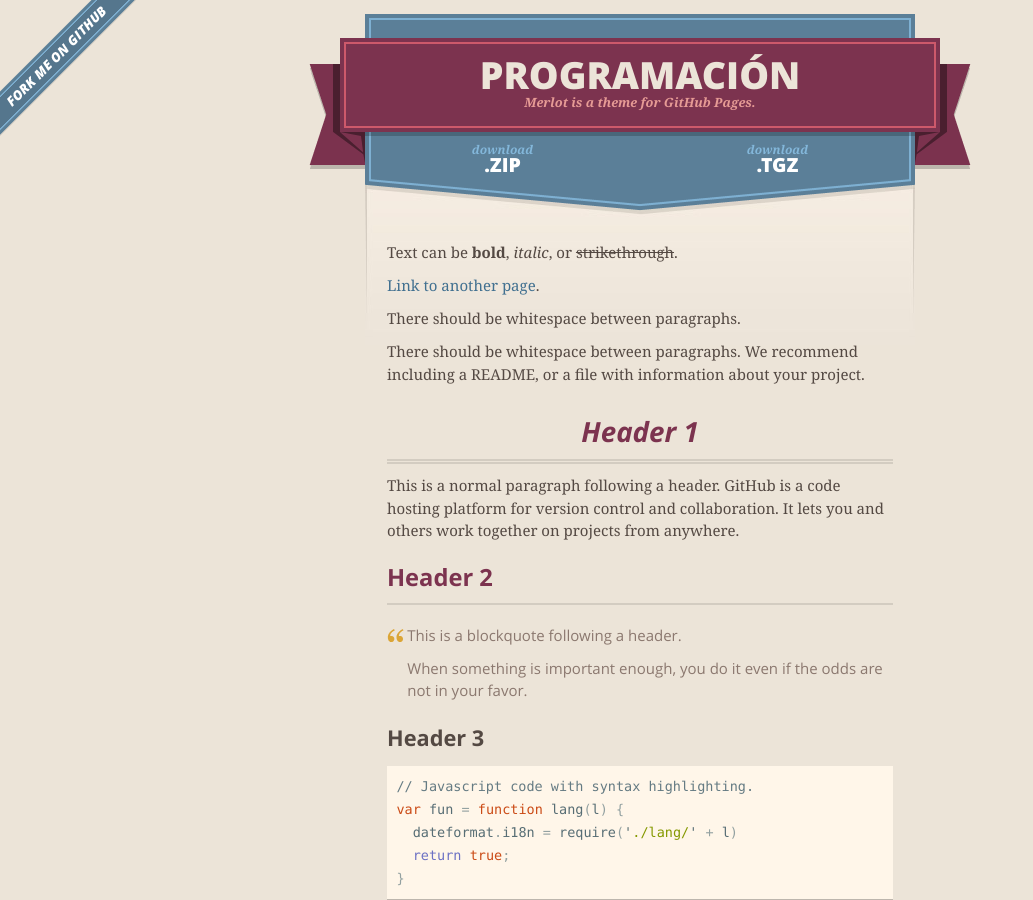
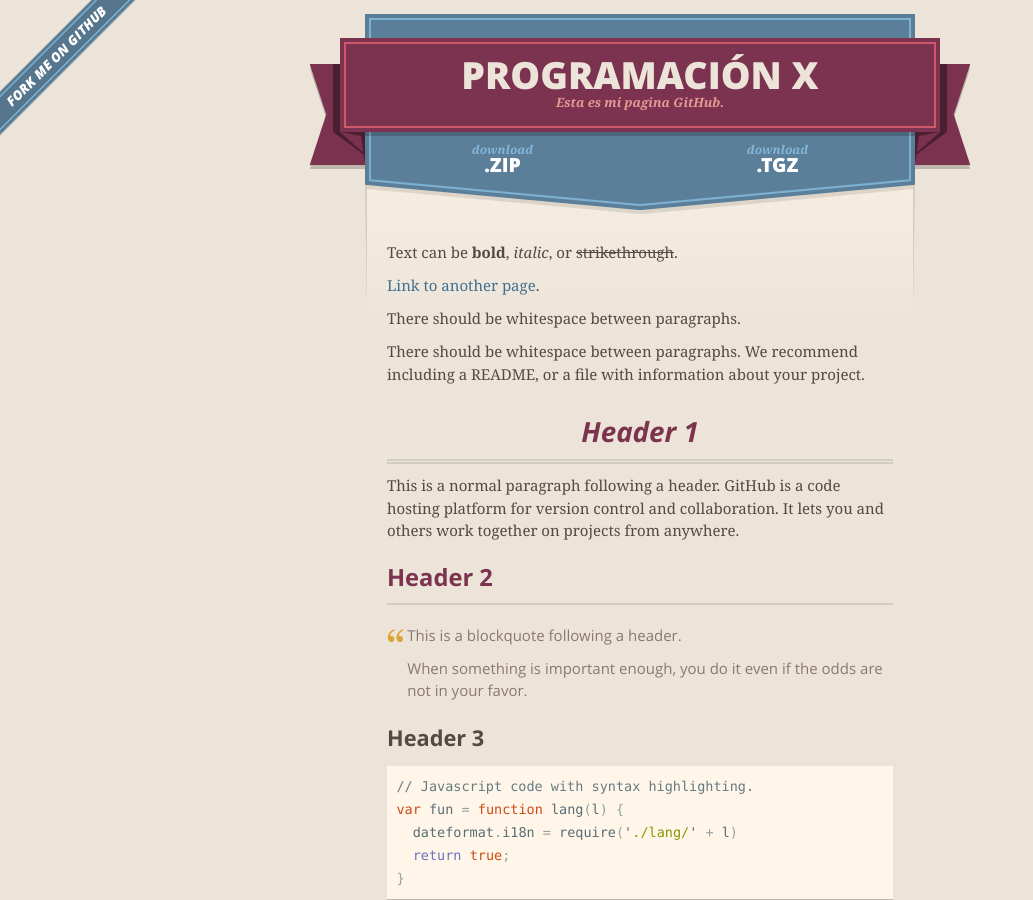
Before and after one commit to Williams7105/williams7105.github.io, a Jekyll site: the page built from index.md, in a window 1280 px wide and 900 px high. Shown: the whole window, without its empty margins (0-1033 px from the left). Built offline with Jekyll 4.4.1, drawn with Linux system fonts in a browser that asks for light colours.

Commit message:
Update _config.yml

```diff
--- a/_config.yml
+++ b/_config.yml
@@ -1,5 +1,5 @@
-title: PROGRAMACIÓN
-description: Merlot is a theme for GitHub Pages.
+title: PROGRAMACIÓN X
+description: Esta es mi pagina GitHub.
 show_downloads: true
 google_analytics:
 theme: jekyll-theme-merlot
```
